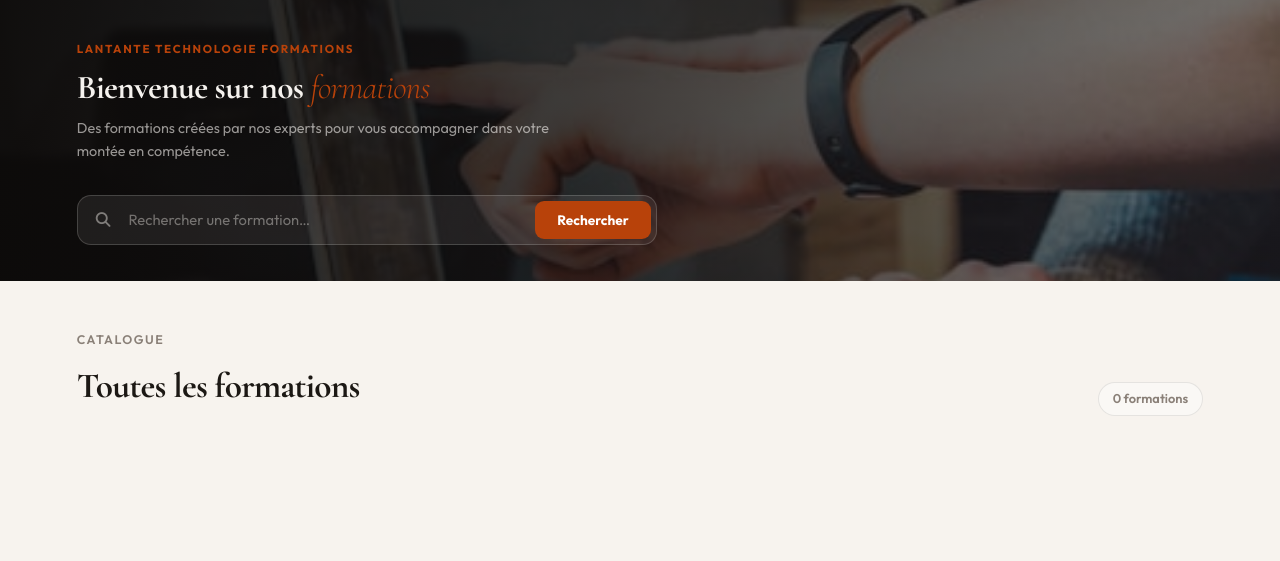
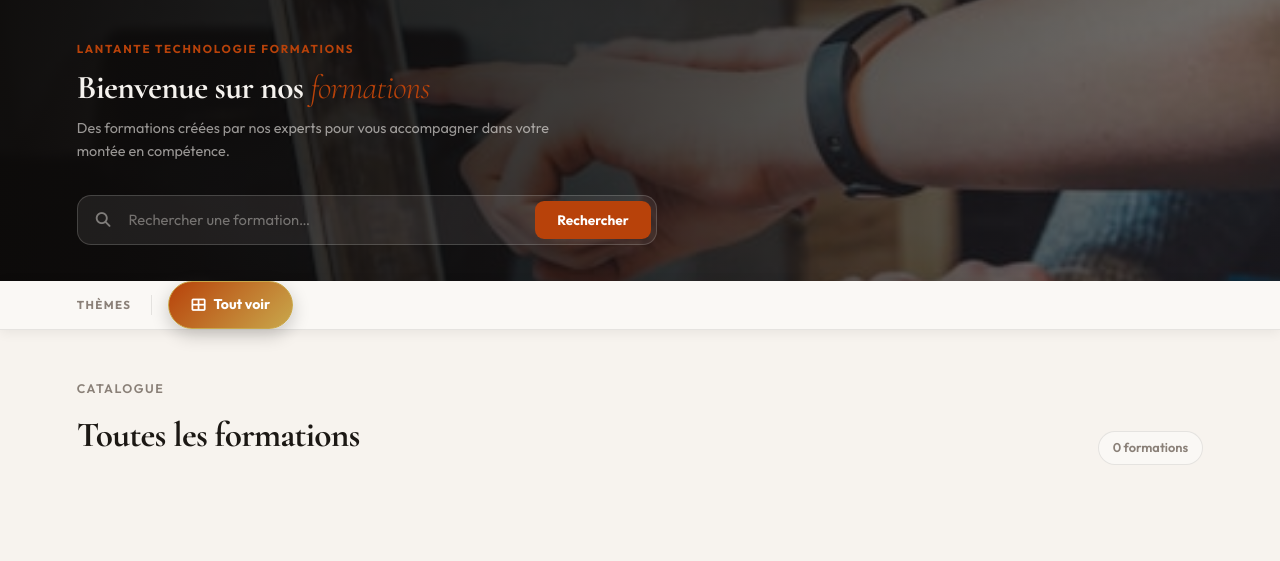
Before and after one commit to BOHINAMOU/ProjetLucasTtech, a Django app: page /formations/ in a window 1280 px wide. Shown: the part 97-658 px from the top of the page. Run offline with Django 5.2, Linux system fonts and the light colour scheme; data that the repository does not hold is empty.

Commit message:
Ajoute les catégories pour les Formations
Nouveau modèle FormationCategory (miroir de PublicationCategory /
ServiceCategory), champ category optionnel sur Formation, filtre par
catégorie sur la page liste, admin dédié.

Co-Authored-By: Claude Sonnet 5 <noreply@anthropic.com>

```diff
--- a/LucasTech/Formations/templates/formations/formations.html
+++ b/LucasTech/Formations/templates/formations/formations.html
@@ -245,6 +245,87 @@ body { font-family: var(--font); background: var(--bg); color: var(--ink); }
   .fl-section { padding: 0 18px 60px; }
   .fl-hero { padding: 28px 18px 24px; }
 }
+
+/* ══ CATÉGORIES (sticky) ══ */
+.fl-cats-outer {
+  background: var(--surf); border-bottom: 1px solid var(--border);
+  position: sticky; top: 0; z-index: 100;
+  box-shadow: 0 2px 12px var(--shadow);
+}
+.fl-cats-wrap {
+  max-width: 1300px; margin: 0 auto;
+  padding: 0 clamp(1.5rem,6vw,5rem);
+  display: flex; align-items: center;
+}
+.fl-cats-label {
+  font-size: .72rem; font-weight: 700; letter-spacing: .12em;
+  text-transform: uppercase; color: var(--muted);
+  white-space: nowrap; padding-right: 20px;
+  border-right: 1px solid var(--border); margin-right: 16px;
+  flex-shrink: 0;
+  position: relative; z-index: 2;
+}
+.fl-cats-viewport { position: relative; overflow: hidden; flex: 1; min-width: 0; }
+.fl-cats-track {
+  display: flex; gap: 8px; padding: 16px 4px; width: max-content;
+}
+.fl-cats-track.fl-cats-scroll {
+  animation: fl-cats-loop 26s linear infinite;
+}
+.fl-cats-viewport:hover .fl-cats-track,
+.fl-cats-track:focus-within { animation-play-state: paused; }
+@keyframes fl-cats-loop {
+  from { transform: translateX(0); }
+  to   { transform: translateX(-50%); }
+}
+@media (prefers-reduced-motion: reduce) {
+  .fl-cats-track { animation: none; }
+}
+.fl-cats-fade {
+  position: absolute; top: 0; bottom: 0; width: 56px; z-index: 1;
+  pointer-events: none;
+}
+.fl-cats-fade.left  { left: 0; background: linear-gradient(90deg, var(--surf), transparent); }
+.fl-cats-fade.right { right: 0; background: linear-gradient(270deg, var(--surf), transparent); }
+.fl-cat-btn {
+  display: inline-flex; align-items: center; gap: 8px;
+  padding: 11px 22px; border-radius: 99px; white-space: nowrap;
+  font-size: .88rem; font-weight: 700; cursor: pointer;
+  border: 1.5px solid var(--border); background: var(--surf2);
+  color: var(--muted); text-decoration: none;
+  transition: transform .2s, box-shadow .2s, background .2s, color .2s, border-color .2s;
+  flex-shrink: 0;
+}
+.fl-cat-pinned { flex-shrink: 0; margin-right: 12px; position: relative; z-index: 2; }
+.fl-cat-btn:hover { transform: translateY(-2px); box-shadow: 0 6px 16px rgba(0,0,0,.1); }
+.fl-cat-btn.active { color: #fff; box-shadow: 0 6px 18px rgba(0,0,0,.2); }
+.fl-cat-btn.all.active {
+  background: linear-gradient(135deg, var(--accent), var(--accent2));
+  border-color: var(--accent2);
+}
+
+.fl-cat-btn.c-1 { color: #b8420a; }
+.fl-cat-btn.c-1:hover { background: rgba(184,66,10,.1); border-color: rgba(184,66,10,.3); }
+.fl-cat-btn.c-1.active { background: #b8420a; border-color: #b8420a; }
+
+.fl-cat-btn.c-2 { color: #2c5f4a; }
+.fl-cat-btn.c-2:hover { background: rgba(44,95,74,.1); border-color: rgba(44,95,74,.3); }
+.fl-cat-btn.c-2.active { background: #2c5f4a; border-color: #2c5f4a; }
+
+.fl-cat-btn.c-3 { color: #3b5a7a; }
+.fl-cat-btn.c-3:hover { background: rgba(59,90,122,.1); border-color: rgba(59,90,122,.3); }
+.fl-cat-btn.c-3.active { background: #3b5a7a; border-color: #3b5a7a; }
+
+.fl-cat-btn.c-4 { color: #a5761f; }
+.fl-cat-btn.c-4:hover { background: rgba(165,118,31,.1); border-color: rgba(165,118,31,.3); }
+.fl-cat-btn.c-4.active { background: #a5761f; border-color: #a5761f; }
+
+.fl-cat-btn.c-5 { color: #6b3fa0; }
+.fl-cat-btn.c-5:hover { background: rgba(107,63,160,.1); border-color: rgba(107,63,160,.3); }
+.fl-cat-btn.c-5.active { background: #6b3fa0; border-color: #6b3fa0; }
+
+.fl-cat-btn.active.c-1, .fl-cat-btn.active.c-2, .fl-cat-btn.active.c-3,
+.fl-cat-btn.active.c-4, .fl-cat-btn.active.c-5 { color: #fff; }
 </style>
 
 <!-- ══ HERO ══ -->
@@ -274,6 +355,40 @@ body { font-family: var(--font); background: var(--bg); color: var(--ink); }
         {{ formations|length }} formation{% if formations|length != 1 %}s{% endif %} trouvée{% if formations|length != 1 %}s{% endif %}
       </p>
       {% endif %}
+    </div>
+  </div>
+</div>
+
+<!-- ══ CATÉGORIES ══ -->
+<div class="fl-cats-outer">
+  <div class="fl-cats-wrap">
+    <span class="fl-cats-label">Thèmes</span>
+    <a href="{% url 'formations:formations' %}"
+       class="fl-cat-btn all fl-cat-pinned {% if not active_category %}active{% endif %}">
+      <i class="fa fa-th-large"></i> Tout voir
+    </a>
+    <div class="fl-cats-viewport">
+      <span class="fl-cats-fade left"></span>
+      <div class="fl-cats-track {% if nav_categories|length > 4 %}fl-cats-scroll{% endif %}">
+        {% for cat, color in nav_categories %}
+        <a href="{% url 'formations:formations' %}?category={{ cat.slug }}"
+           class="fl-cat-btn {{ color }} {% if active_category.slug == cat.slug %}active{% endif %}">
+          {% if cat.icon %}<i class="fa {{ cat.icon }}"></i>{% endif %}
+          {{ cat.name }}
+        </a>
+        {% endfor %}
+        {% if nav_categories|length > 4 %}
+        {% for cat, color in nav_categories %}
+        <a href="{% url 'formations:formations' %}?category={{ cat.slug }}"
+           class="fl-cat-btn {{ color }} {% if active_category.slug == cat.slug %}active{% endif %}"
+           aria-hidden="true" tabindex="-1">
+          {% if cat.icon %}<i class="fa {{ cat.icon }}"></i>{% endif %}
+          {{ cat.name }}
+        </a>
+        {% endfor %}
+        {% endif %}
+      </div>
+      <span class="fl-cats-fade right"></span>
     </div>
   </div>
 </div>
--- a/LucasTech/Formations/views.py
+++ b/LucasTech/Formations/views.py
@@ -9,7 +9,7 @@ from django.conf import settings
 from django.http import FileResponse, Http404
 
 from .models import (
-    Formation, Cart, CartItem, Order, OrderItem,
+    Formation, FormationCategory, Cart, CartItem, Order, OrderItem,
     Registration, user_has_purchased,
 )
 from core.countries import COUNTRIES
@@ -20,16 +20,35 @@ WHATSAPP_NUMBER = "22891973334"
 # ──────────────────────────────────────────
 # 📚 Liste de toutes les formations publiées
 # ──────────────────────────────────────────
+CAT_COLORS = ['c-1', 'c-2', 'c-3', 'c-4', 'c-5']
+
+
 def formations(request):
-    qs = Formation.objects.filter(is_published=True).select_related('author')
+    categories    = FormationCategory.objects.all()
+    category_slug = request.GET.get('category', '').strip()
+    nav_categories = [
+        (cat, CAT_COLORS[i % len(CAT_COLORS)]) for i, cat in enumerate(categories)
+    ]
+
+    qs = Formation.objects.filter(is_published=True).select_related('author', 'category')
+
+    active_category = None
+    if category_slug:
+        active_category = FormationCategory.objects.filter(slug=category_slug).first()
+        if active_category:
+            qs = qs.filter(category=active_category)
+
     search_query = request.GET.get('q', '').strip()
     if search_query:
         qs = qs.filter(
             Q(title__icontains=search_query) | Q(description__icontains=search_query)
         )
     return render(request, 'formations/formations.html', {
-        'formations': qs,
-        'search_query': search_query,
+        'formations':      qs,
+        'categories':      categories,
+        'nav_categories':  nav_categories,
+        'active_category': active_category,
+        'search_query':    search_query,
     })
 
 
```
Also changed, not shown: LucasTech/Formations/admin.py (+11 -4 lines), LucasTech/Formations/models.py (+19 -0 lines).
